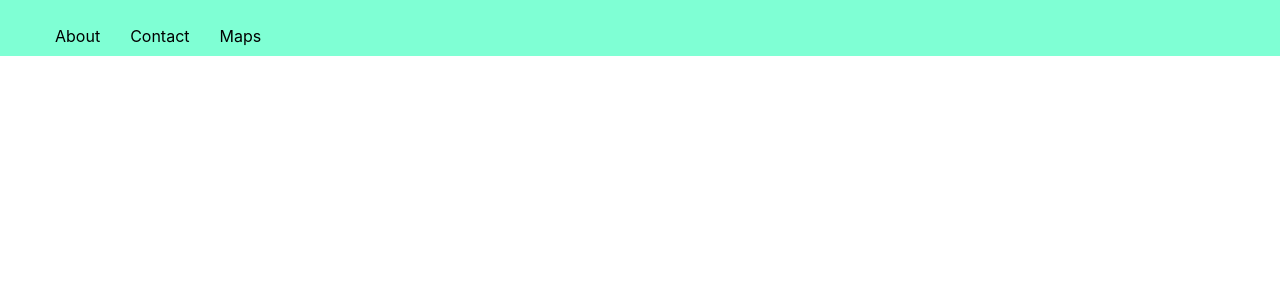
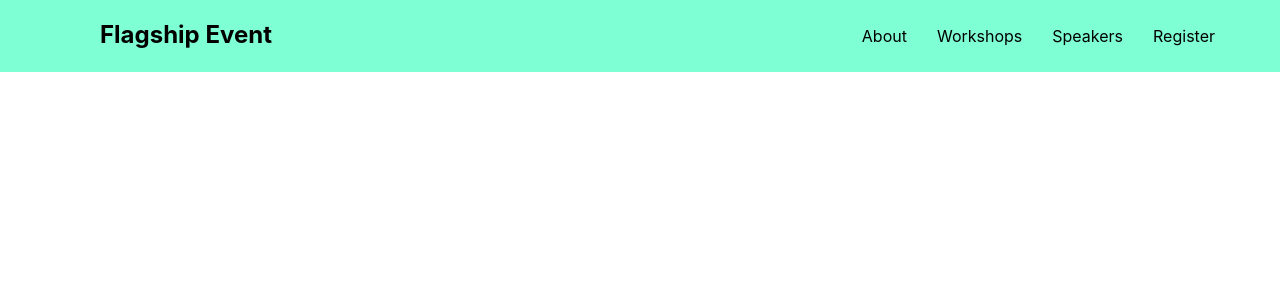
Before and after one commit to AbhijithKonnayil/Techfest-Website-template, a React (Create React App) app: page / in a window 1280 px wide. Shown: the top 300 px of the page. Built offline with nearby package versions, Linux system fonts and the light colour scheme.

Commit message:
add heading

```diff
--- a/src/components/nav.css
+++ b/src/components/nav.css
@@ -2,17 +2,23 @@ nav{
     width: 100%;
     overflow: hidden;
     background-color: aquamarine;
-    height: auto;
+}
+nav h1{
+   float: left;
+   margin-left: 100px;
 }
 
 nav ul{
+    margin-right: 50px;
     list-style: none;
-    height: auto;
+    float:right;
+    padding: 0;
 
 
 }
 
 nav ul li{
+    margin: 0;
     display: block;
     float: left;
     padding: 10px 15px;
--- a/src/components/nav.js
+++ b/src/components/nav.js
@@ -4,10 +4,12 @@ class NavBar extends Component{
     render(){
         return(
             <nav>
+                <h1>Flagship Event</h1>
                 <ul>
                     <li>About</li>
-                    <li>Contact</li>
-                    <li>Maps</li>
+                    <li>Workshops</li>
+                    <li>Speakers</li>
+                    <li>Register</li>
                 </ul>
             </nav>
         );
```
